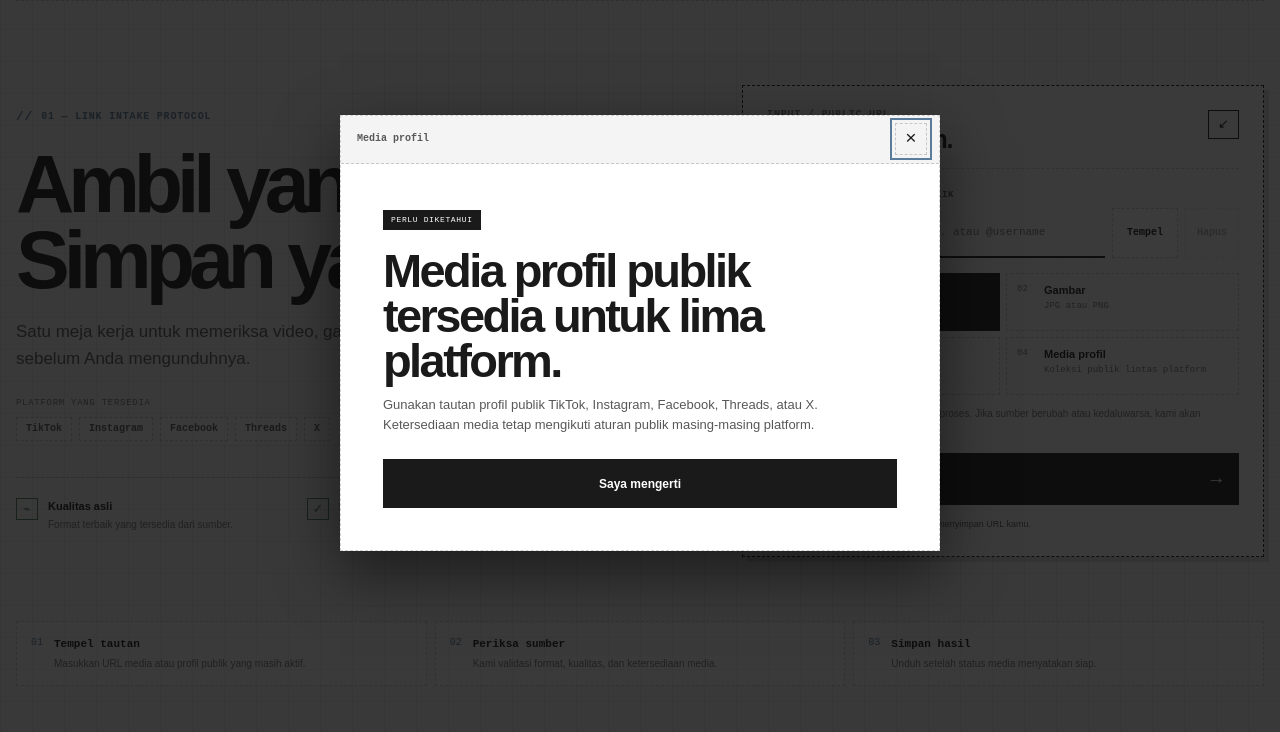
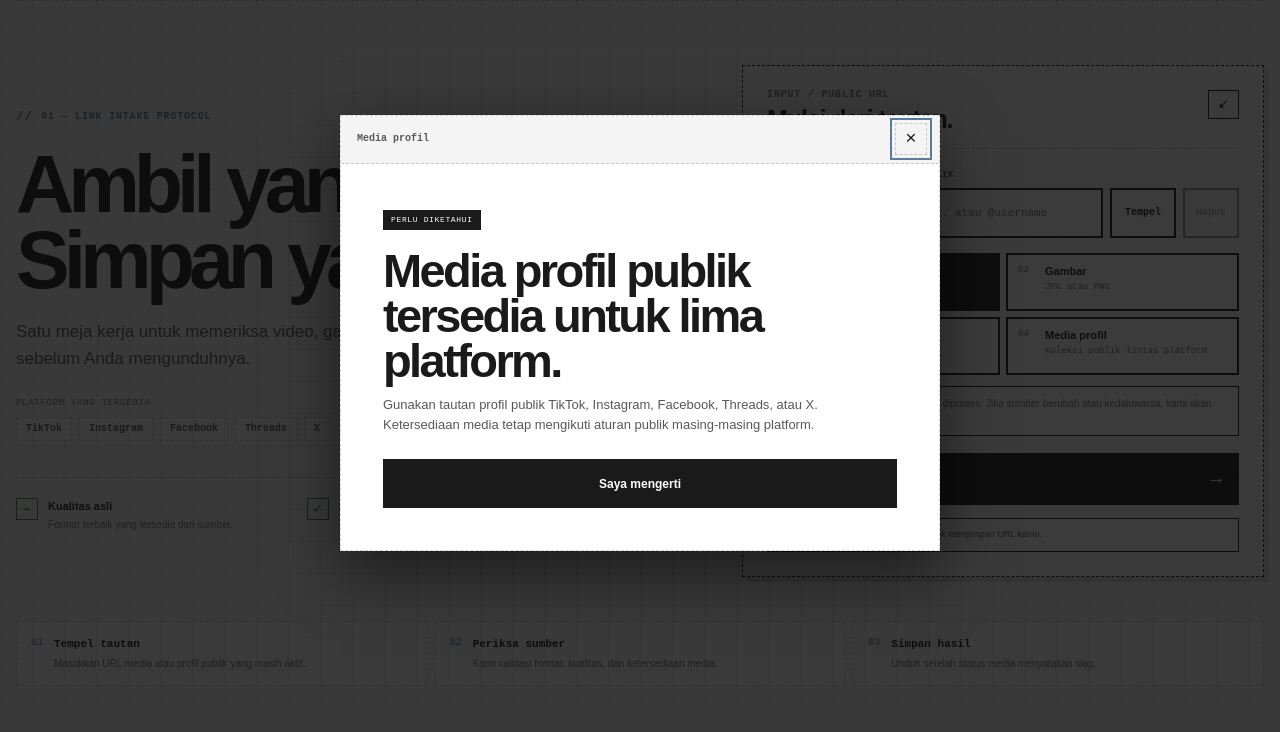
Before and after one commit to Rektzinch/tukangambil, a website: page public/index.html in a window 1280 px wide. Shown: the part 67-799 px from the top of the page. Drawn offline with Linux system fonts and the light colour scheme; a web font is replaced by a local one.

Commit message:
fix: strengthen input panel borders

```diff
--- a/public/style.css
+++ b/public/style.css
@@ -471,3 +471,16 @@ body::before { display:none; }
 .toast { border:1px dashed var(--line); border-radius:0; color:var(--foreground); background:var(--background-raised); box-shadow:4px 4px 0 rgba(26,26,26,.12); }
 footer { color:var(--foreground-muted); } footer span{color:var(--foreground)} footer i{color:var(--info)}
 @media (min-width:900px){.topnav{display:flex}.split{grid-template-columns:minmax(0,1fr) minmax(435px,.82fr);gap:clamp(44px,7vw,96px)}}
+
+/* INPUT / PUBLIC URL: high-contrast white-surface boundaries */
+.panel .url-row input { border:2px solid var(--foreground); border-radius:0; background:#fff; }
+.panel .url-row input:focus { border-color:var(--foreground); background:#fff; box-shadow:4px 4px 0 rgba(90,124,154,.24); }
+.panel .url-row button { border:2px solid var(--foreground); background:#fff; }
+.panel .url-row .clear-url { border-color:var(--foreground); }
+.panel .mode { border:2px solid var(--foreground); background:#fff; }
+.panel .mode:hover { border-color:var(--foreground); background:#f7f7f7; }
+.panel .mode.active { border-color:var(--foreground); background:var(--foreground); }
+.panel .form-note-tip { border:1px solid var(--foreground); padding:9px 10px; background:#fff; }
+.panel .form-note { border:1px solid var(--foreground); padding:9px 10px; background:#fff; }
+.panel .message { border:2px solid var(--foreground); border-left-width:5px; background:#fff; }
+.panel .scan { border:2px solid var(--foreground); background:#fff; }
```
